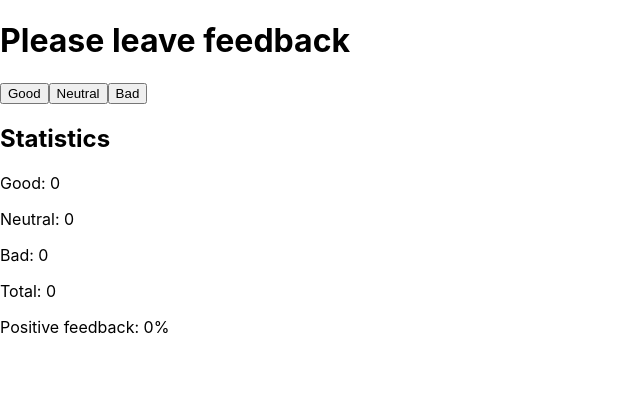
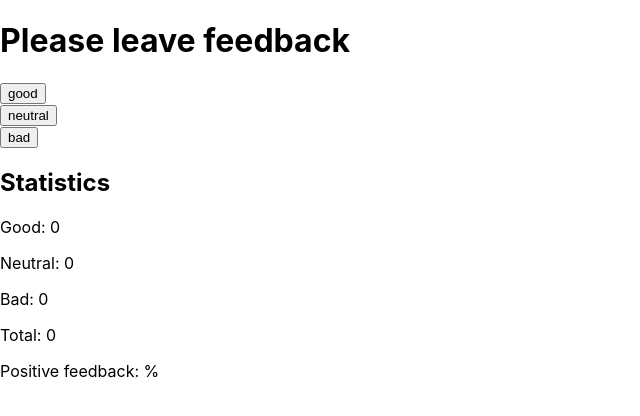
Before and after one commit to Muffcata/goit-react-hw-02-feedback, a React (Create React App) app: page / in a window 1280 px wide. Shown: the top 416 px of the page, without its empty margins (0-640 px from the left). Built offline with nearby package versions, Linux system fonts and the light colour scheme.

Commit message:
refactor Feedback-options-buttons

```diff
--- a/src/components/App.jsx
+++ b/src/components/App.jsx
@@ -1,5 +1,6 @@
 import React, { Component } from 'react';
 import { Statistics } from './Statistics/statistics';
+import { FeedbackOptions } from './FeedbackOptions/FeedbackOptions';
 
 export class App extends Component {
   state = {
@@ -36,16 +37,28 @@ export class App extends Component {
     return (
       <div>
         <h1>Please leave feedback</h1>
-        <button onClick={this.handleGoodIncrement}>Good</button>
+        <FeedbackOptions
+          onLeaveFeedback="good"
+          options={this.handleGoodIncrement}
+        ></FeedbackOptions>
+        <FeedbackOptions
+          onLeaveFeedback="neutral"
+          options={this.handleNeutralIncrement}
+        ></FeedbackOptions>
+        <FeedbackOptions
+          onLeaveFeedback="bad"
+          options={this.handleBadIncrement}
+        ></FeedbackOptions>
+        {/* <button onClick={this.handleGoodIncrement}>Good</button>
         <button onClick={this.handleNeutralIncrement}>Neutral</button>
-        <button onClick={this.handleBadIncrement}>Bad </button>
+        <button onClick={this.handleBadIncrement}>Bad </button> */}
         <h2>Statistics</h2>
         <Statistics
           good={good}
           bad={bad}
           neutral={neutral}
           total={total}
-          positive={positive}
+          positivePercentage={positive}
         />
       </div>
     );
--- /dev/null
+++ b/src/components/FeedbackOptions/FeedbackOptions.jsx
@@ -0,0 +1,9 @@
+import React from 'react';
+
+export const FeedbackOptions = ({ options, onLeaveFeedback }) => {
+  return (
+    <div>
+      <button onClick={options}>{onLeaveFeedback}</button>
+    </div>
+  );
+};
```
